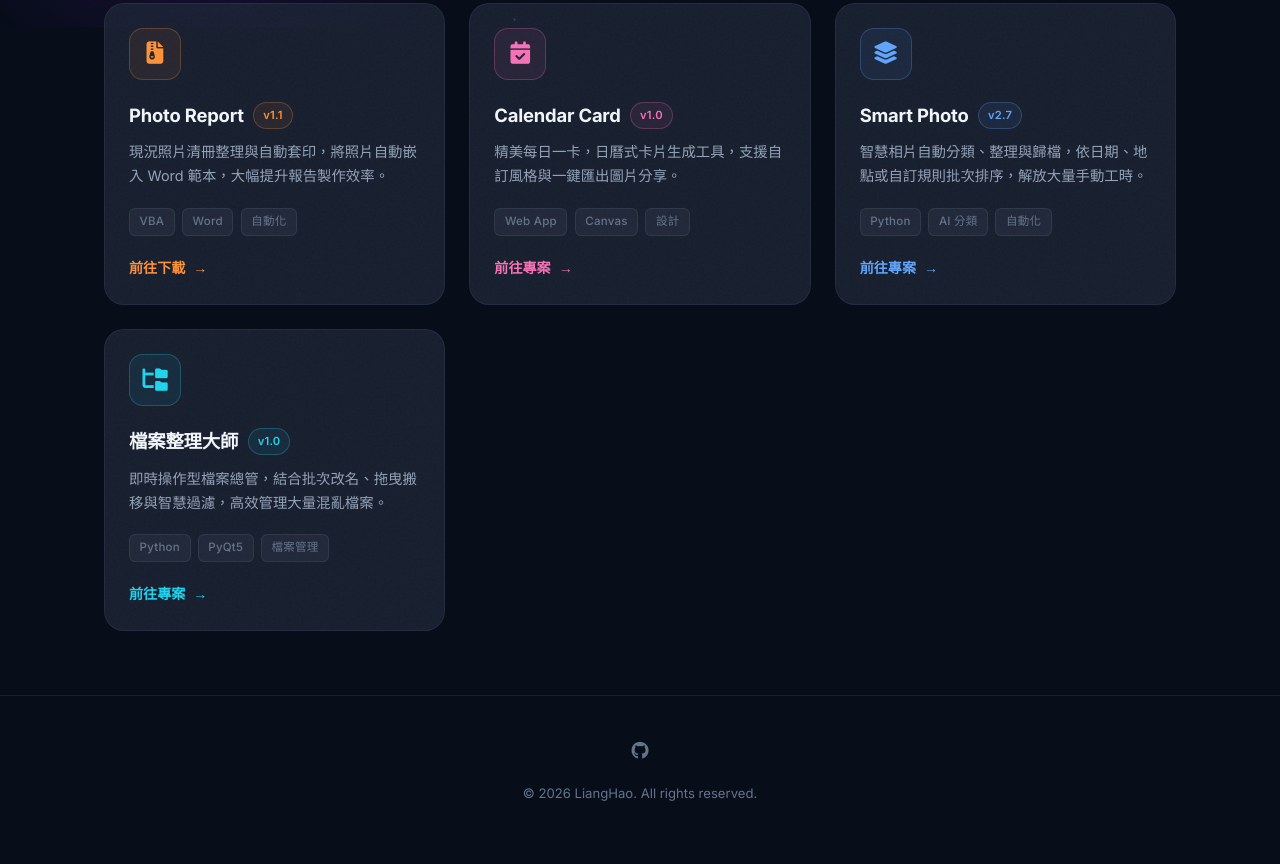
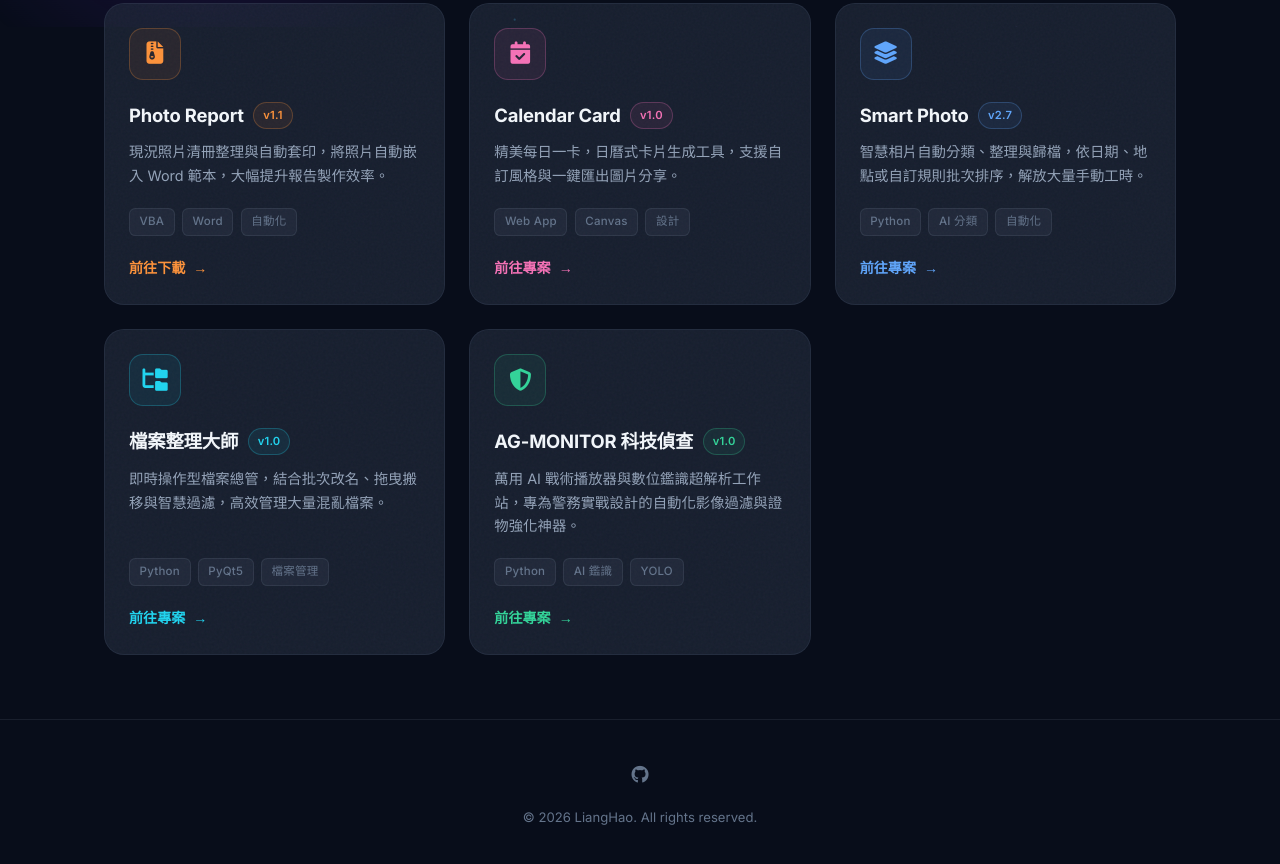
Before and after one commit to lianghao02/home, a plain HTML site: page index.html in a window 1280 px wide. Shown: the part 773-1637 px from the top of the page. Drawn offline with Linux system fonts and the light colour scheme.

Commit message:
feat: 新增 AG-MONITOR 科技偵查戰術播放器專案連結

```diff
--- a/index.html
+++ b/index.html
@@ -958,6 +958,35 @@
                 >前往專案 <span class="arrow">→</span></span
               >
             </div>
+          <!-- 8: AG-MONITOR Forensic Player -->
+          <a
+            href="https://github.com/lianghao02/Monitor-Filter-Tool"
+            class="project-card accent-2"
+            target="_blank"
+            rel="noopener noreferrer"
+            style="--delay: 0.56s"
+          >
+            <div class="card-shine" aria-hidden="true"></div>
+            <div class="card-body">
+              <div class="card-icon-wrap" aria-hidden="true">
+                <i class="fa-solid fa-shield-halved"></i>
+              </div>
+              <div class="card-title-row">
+                <h2>AG-MONITOR 科技偵查</h2>
+                <span class="version-badge">v1.0</span>
+              </div>
+              <p class="card-desc">
+                萬用 AI 戰術播放器與數位鑑識超解析工作站，專為警務實戰設計的自動化影像過濾與證物強化神器。
+              </p>
+              <div class="card-tags">
+                <span class="tag">Python</span>
+                <span class="tag">AI 鑑識</span>
+                <span class="tag">YOLO</span>
+              </div>
+              <span class="card-link"
+                >前往專案 <span class="arrow">→</span></span
+              >
+            </div>
           </a>
         </div>
       </section>
```
